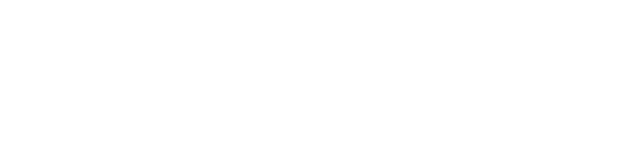
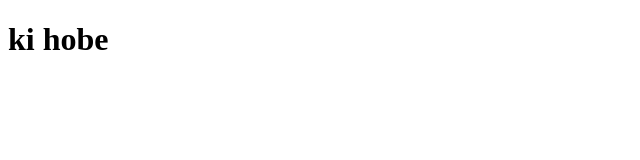
Before and after one commit to abdullahallmasud/website-project, a plain HTML site: page index.html in a window 1280 px wide. Shown: the whole page, without its empty margins (0-640 px from the left). Drawn offline with Linux system fonts and the light colour scheme.

Commit message:
upadated

```diff
--- a/index.html
+++ b/index.html
@@ -6,6 +6,6 @@
     <title>Document</title>
 </head>
 <body>
-
+    <h1>ki hobe</h1>
 </body>
 </html>
```
